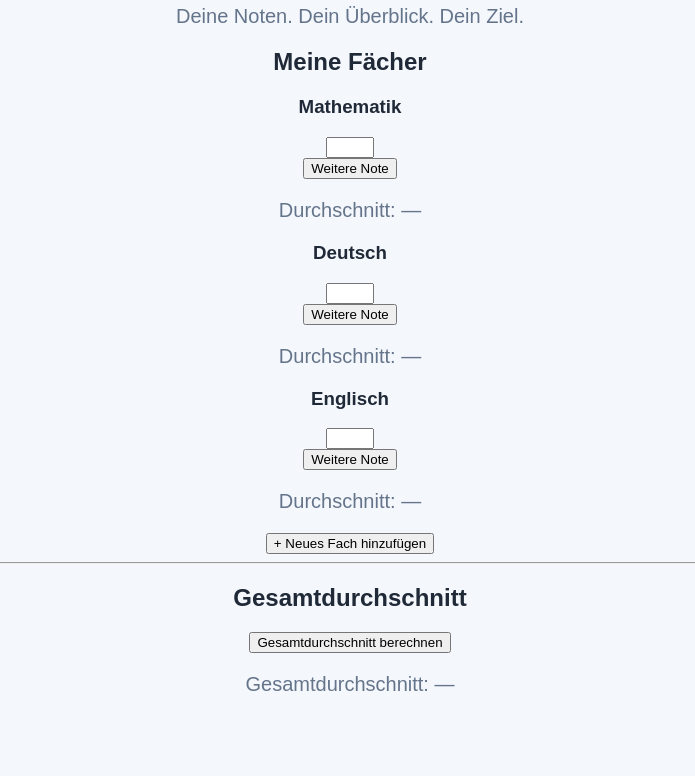
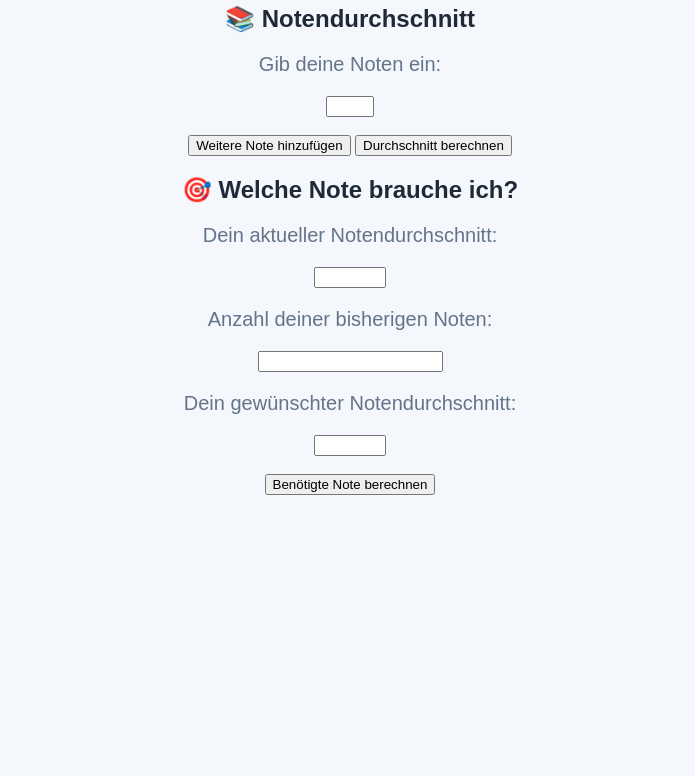
Before and after one commit to singhadhiraiyan-ui/grade-calculator, a plain HTML site: page index.html in a window 1280 px wide. Shown: the part 162-938 px from the top of the page, without its empty margins (290-985 px from the left). After the commit the page ends 800 px from the top, so only its background shows below. Drawn offline with Linux system fonts and the light colour scheme.

Commit message:
Update index.html

```diff
--- a/index.html
+++ b/index.html
@@ -1,6 +1,5 @@
 <!DOCTYPE html>
 <html lang="de">
-
 <head>
     <meta charset="UTF-8">
     <meta name="viewport" content="width=device-width, initial-scale=1.0">
@@ -12,85 +11,56 @@
 
 <body>
 
-    <h1>GradePilot</h1>
+    <h1>Willkommen bei GradePilot!</h1>
 
-    <p>Deine Noten. Dein Überblick. Dein Ziel.</p>
+    <!-- Notendurchschnitt -->
+    <section>
+        <h2>📚 Notendurchschnitt</h2>
 
-    <h2>Meine Fächer</h2>
+        <p>Gib deine Noten ein:</p>
 
-    <div id="subjects">
-
-        <!-- Mathematik -->
-        <div class="subject">
-            <h3>Mathematik</h3>
-
-            <div class="grades">
-                <input type="number" class="grade" min="1" max="6" step="1">
-            </div>
-
-            <button class="addGradeButton">Weitere Note</button>
-
-            <p class="subjectAverage">
-                Durchschnitt: —
-            </p>
+        <div id="grades">
+            <input type="number" class="grade" min="1" max="6">
         </div>
 
+        <br>
 
-        <!-- Deutsch -->
-        <div class="subject">
-            <h3>Deutsch</h3>
+        <button id="addGradeButton">
+            Weitere Note hinzufügen
+        </button>
 
-            <div class="grades">
-                <input type="number" class="grade" min="1" max="6" step="1">
-            </div>
+        <button id="calculateButton">
+            Durchschnitt berechnen
+        </button>
 
-            <button class="addGradeButton">Weitere Note</button>
-
-            <p class="subjectAverage">
-                Durchschnitt: —
-            </p>
-        </div>
+        <p id="result"></p>
+    </section>
 
 
-        <!-- Englisch -->
-        <div class="subject">
-            <h3>Englisch</h3>
+    <!-- Benötigte Note -->
+    <section>
+        <h2>🎯 Welche Note brauche ich?</h2>
 
-            <div class="grades">
-                <input type="number" class="grade" min="1" max="6" step="1">
-            </div>
+        <p>Dein aktueller Notendurchschnitt:</p>
+        <input type="number" id="currentAverage" step="0.01" min="1" max="6">
 
-            <button class="addGradeButton">Weitere Note</button>
+        <p>Anzahl deiner bisherigen Noten:</p>
+        <input type="number" id="numberOfGrades" min="1">
 
-            <p class="subjectAverage">
-                Durchschnitt: —
-            </p>
-        </div>
+        <p>Dein gewünschter Notendurchschnitt:</p>
+        <input type="number" id="targetAverage" step="0.01" min="1" max="6">
 
-    </div>
+        <br><br>
 
+        <button id="calculateNeededGrade">
+            Benötigte Note berechnen
+        </button>
 
-    <button id="addSubjectButton">
-        + Neues Fach hinzufügen
-    </button>
-
-
-    <hr>
-
-
-    <h2>Gesamtdurchschnitt</h2>
-
-    <button id="calculateOverallButton">
-        Gesamtdurchschnitt berechnen
-    </button>
-
-    <p id="overallResult">
-        Gesamtdurchschnitt: —
-    </p>
+        <p id="neededGradeResult"></p>
+    </section>
 
 
     <script src="script.js"></script>
 
 </body>
-
 </html>
```
